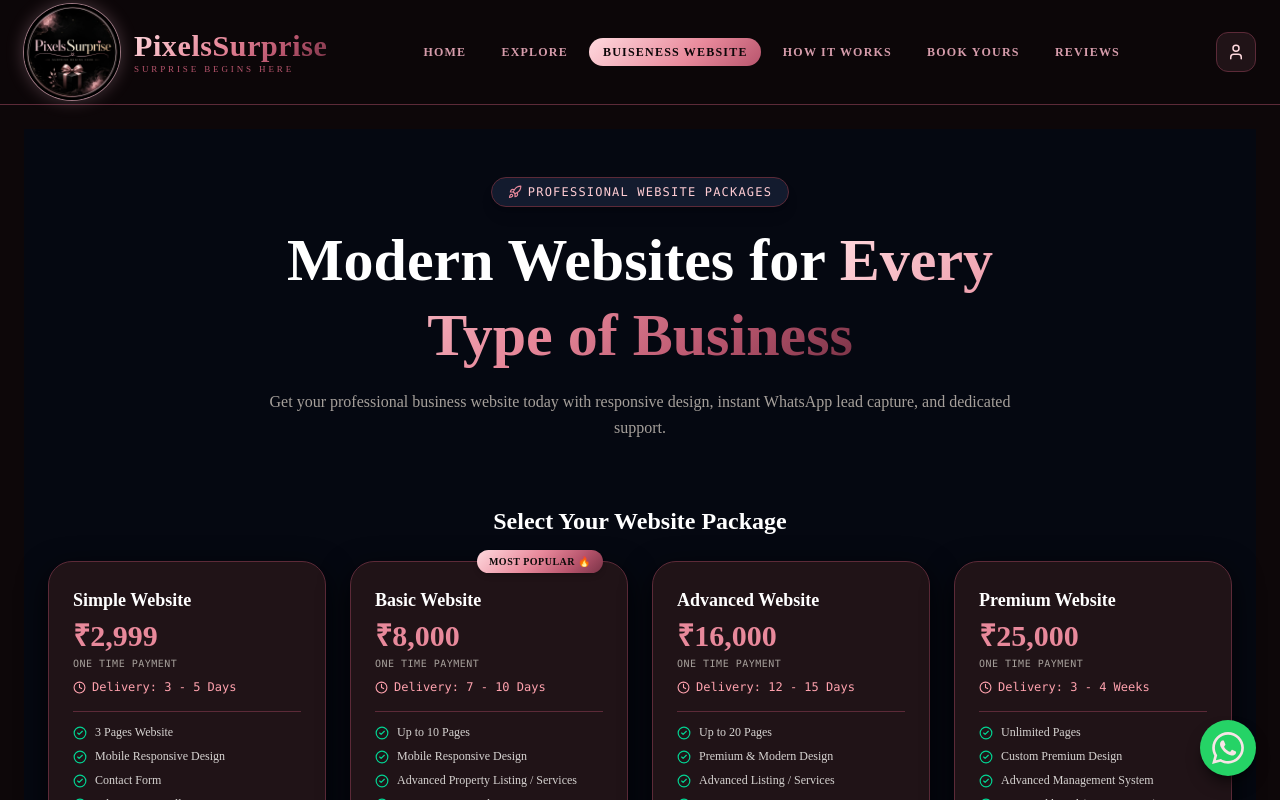
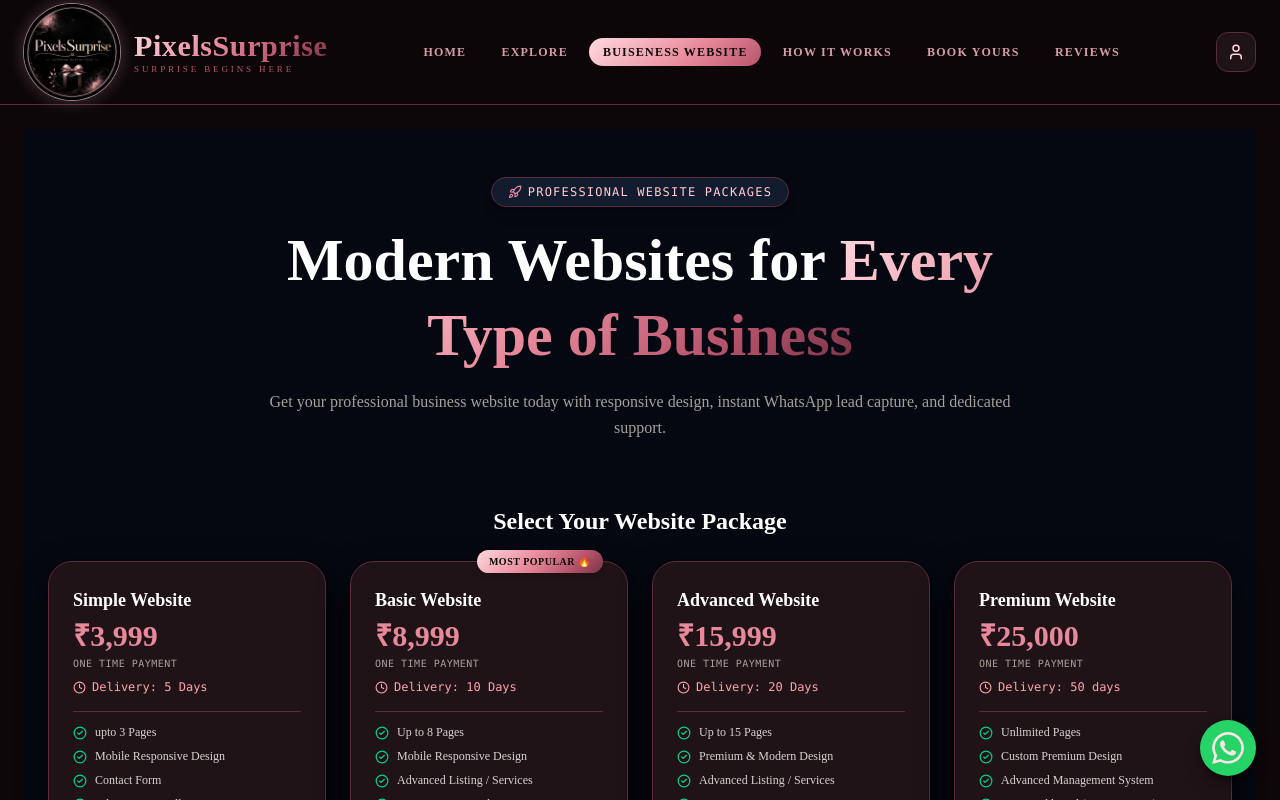
Before and after one commit to pixelssurprise/pixelssurprise, a Next.js app: page /startup in a window 1280 px wide. Shown: the top 800 px of the page. Built offline with nearby package versions, Linux system fonts and the light colour scheme; no server answers.

Commit message:
Initial commit for birthday8 template

```diff
--- a/app/startup/page.tsx
+++ b/app/startup/page.tsx
@@ -31,11 +31,11 @@ export default function StartupGrowthPage() {
   const plans = [
     {
       name: "Simple Website",
-      price: 2999,
-      timeline: "3 - 5 Days",
+      price: 3999,
+      timeline: "5 Days",
       bestFor: "Small Business & Beginners",
       features: [
-        "3 Pages Website",
+        "upto 3 Pages",
         "Mobile Responsive Design",
         "Contact Form",
         "WhatsApp & Call Button",
@@ -47,14 +47,14 @@ export default function StartupGrowthPage() {
     },
     {
       name: "Basic Website",
-      price: 8000,
+      price: 8999,
       popular: true,
-      timeline: "7 - 10 Days",
+      timeline: "10 Days",
       bestFor: "Growing Businesses",
       features: [
-        "Up to 10 Pages",
+        "Up to 8 Pages",
         "Mobile Responsive Design",
-        "Advanced Property Listing / Services",
+        "Advanced Listing / Services",
         "Contact Form + WhatsApp",
         "Google Map Integration",
         "Basic SEO & Speed Optimized",
@@ -65,11 +65,11 @@ export default function StartupGrowthPage() {
     },
     {
       name: "Advanced Website",
-      price: 16000,
-      timeline: "12 - 15 Days",
+      price: 15999,
+      timeline: "20 Days",
       bestFor: "Serious Business & Lead Generation",
       features: [
-        "Up to 20 Pages",
+        "Up to 15 Pages",
         "Premium & Modern Design",
         "Advanced Listing / Services",
         "User Inquiry System",
@@ -83,7 +83,7 @@ export default function StartupGrowthPage() {
     {
       name: "Premium Website",
       price: 25000,
-      timeline: "3 - 4 Weeks",
+      timeline: "50 days",
       bestFor: "Companies & Large Business",
       features: [
         "Unlimited Pages",
```
